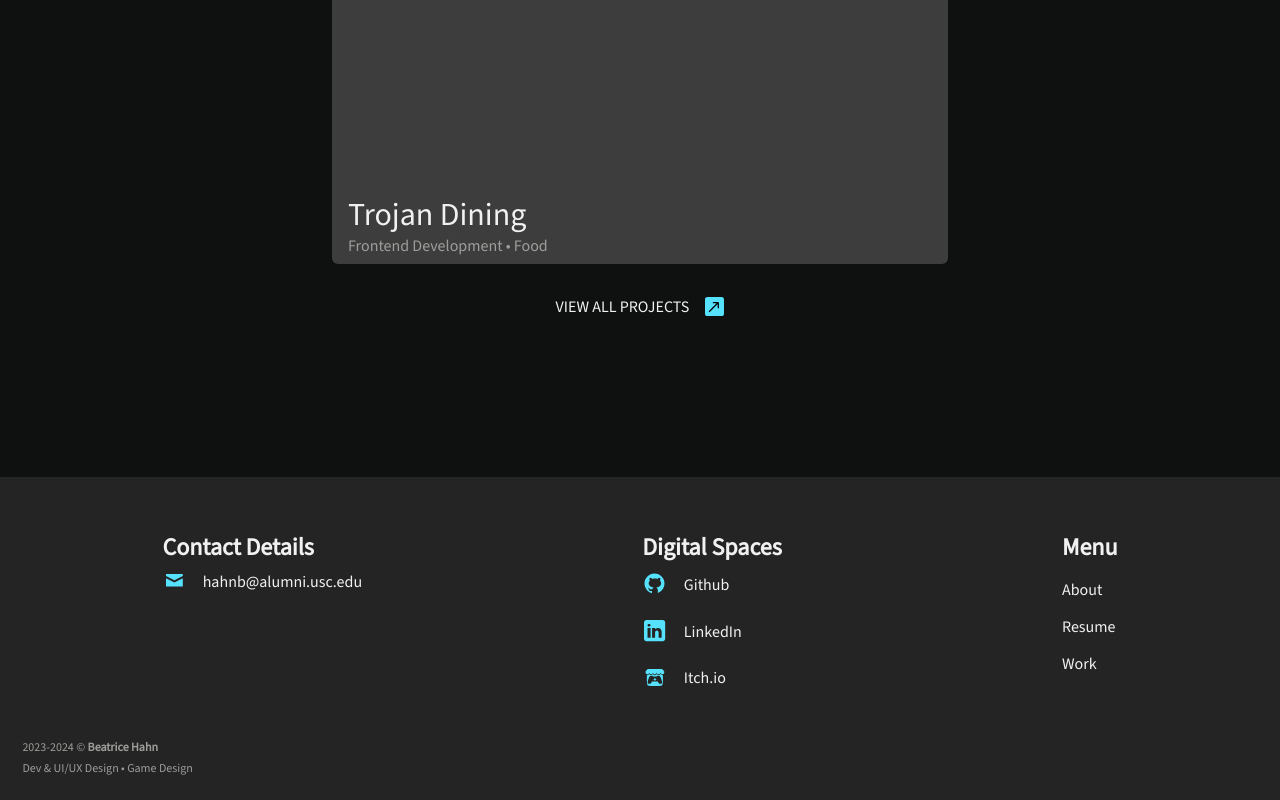
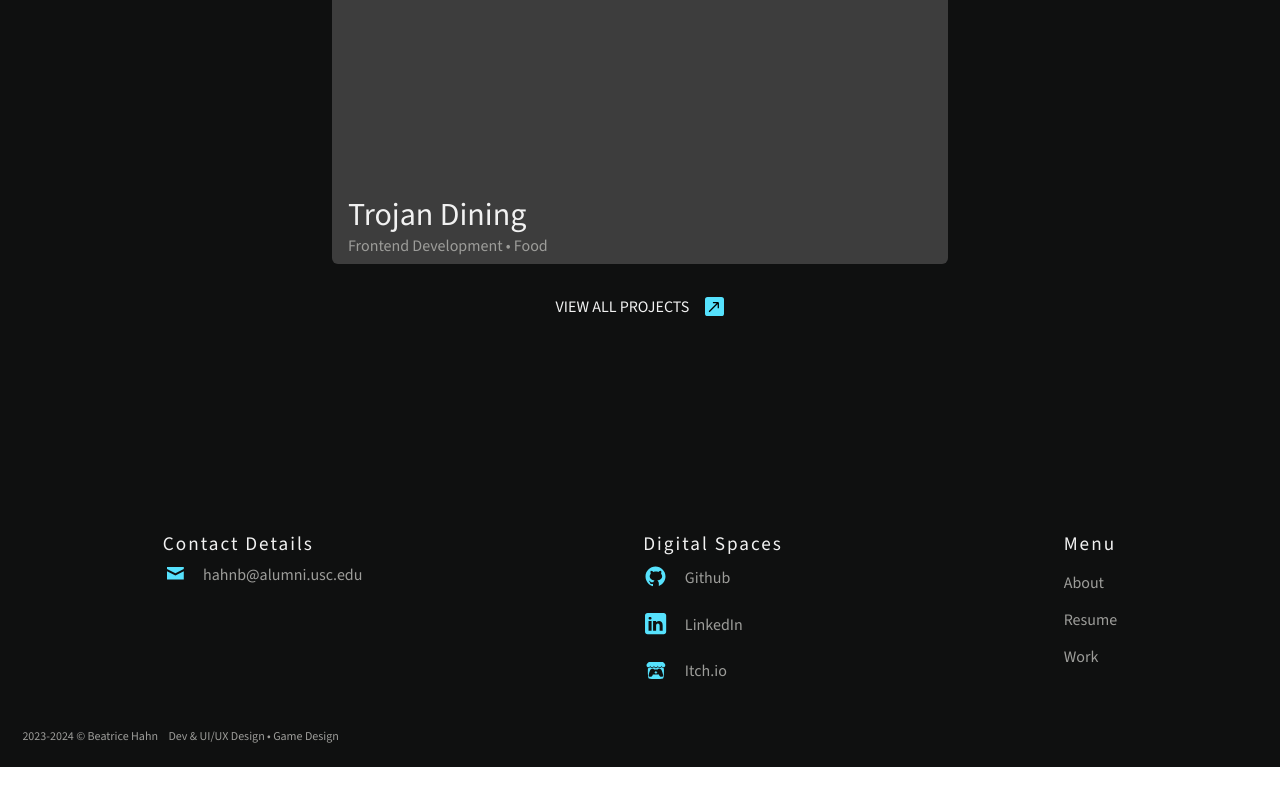
Before and after one commit to beatricehahn/portfolio, a SvelteKit app in the folder my-portfolio/: page / in a window 1280 px wide. Shown: the part 2143-2943 px from the top of the page. After the commit the page ends 2910 px from the top, so only its background shows below. Built offline with nearby package versions, Linux system fonts and the light colour scheme.

Commit message:
Update footer text colors and alignment

```diff
--- a/my-portfolio/src/components/organisms/footer.svelte
+++ b/my-portfolio/src/components/organisms/footer.svelte
@@ -36,22 +36,24 @@
         </ul>
     </div>
 
-
-    <span class='copyright-and-other'>2023-2024 &copy; <b>Beatrice Hahn</b></span>
-    <br/>
-    <span class='copyright-and-other'>Dev & UI/UX Design &#x2022 Game Design</span>
+    <div class='copyright-and-other-wrapper'>
+        <span class='copyright-and-other'>2023-2024 &copy; Beatrice Hahn</span>
+        <span class='copyright-and-other'>Dev & UI/UX Design &#x2022 Game Design</span>
+    </div>
 </footer>
 
 <style lang="scss" scoped>
     @import '../../styles/globalVar.scss';
 
     footer {
-        background-color: $black-800;
+        background-color: $black-900;
         padding: $main-padding;
         color: $off-white;
 
         h6 {
-            font-size: 1.5rem;
+            font-size: 1.2rem;
+            letter-spacing: 2px;
+            font-weight: 400;
         }
 
         .footer-content-wrapper {
@@ -80,6 +82,7 @@
             #email-address {
                 padding-left: 16px;
                 display: inline;
+                color: $ui-text-grey;
             }
         }
 
@@ -94,7 +97,7 @@
             }
 
             li > a {
-                color: $off-white;
+                color: $ui-text-grey;
                 text-decoration: none;
             }
         }
@@ -113,7 +116,7 @@
 
                 a {
                     text-decoration: none;
-                    color: $off-white;
+                    color: $ui-text-grey;
                     margin-bottom: 4px;
                 }
 
@@ -123,9 +126,24 @@
             }
         }
 
-        .copyright-and-other {
+        .copyright-and-other-wrapper {
             color: $ui-text-grey;
             font-size: 12px;
+
+            @media screen and (min-width: 601px) {
+                /* display: flex;
+                align-items: center; */
+
+                .copyright-and-other {
+                    padding-right: 8px;
+                }
+
+            }
+
+            @media screen and (max-width: 600px) {
+                display: flex;
+                flex-direction: column;
+            }
         }
     }
 </style>
```
